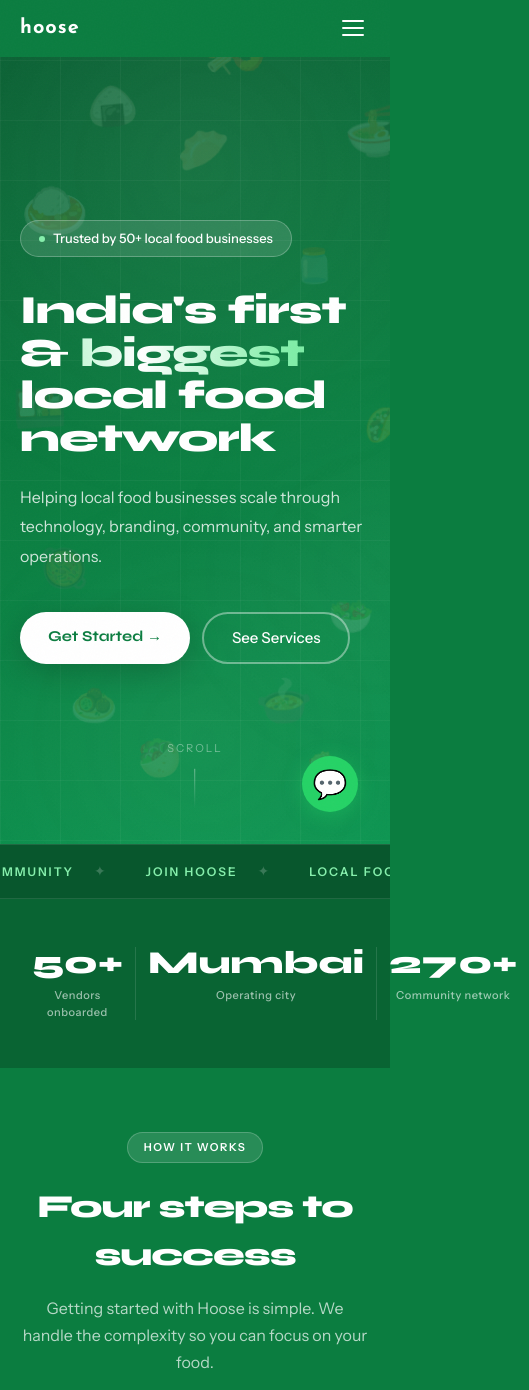
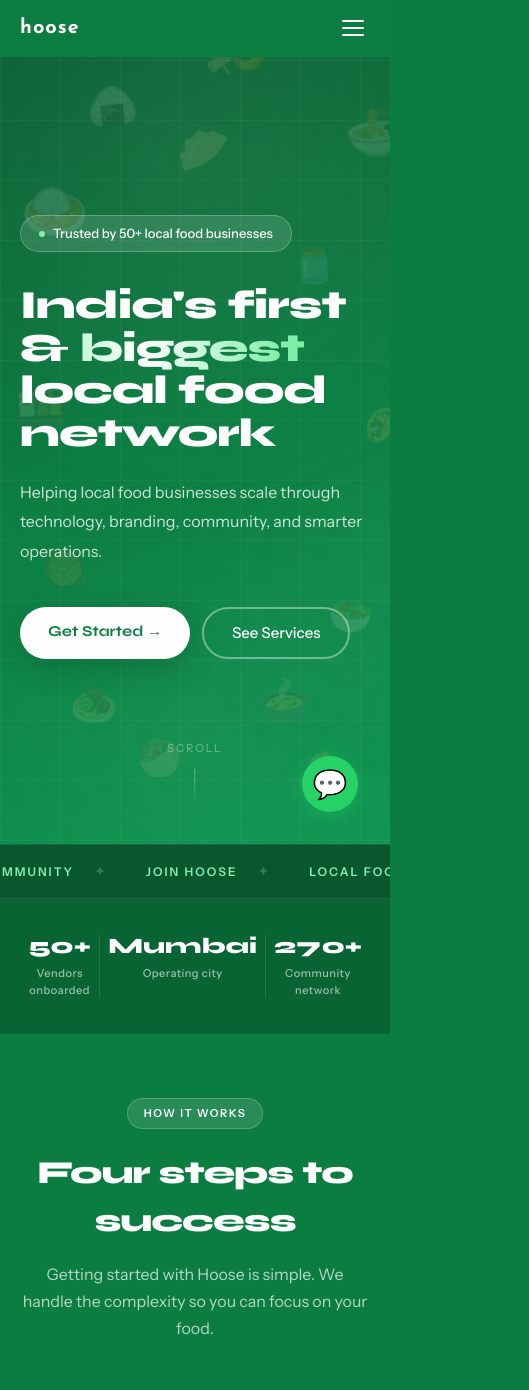
Before and after one commit to kasviii/hoose-startup, a React (Vite) app: page / in a window 390 px wide. Shown: the top 1390 px of the page, 529 px wide, since content can reach past the window. Built offline with nearby package versions, Linux system fonts and the light colour scheme.

Commit message:
trying to fix phone home and navbar

```diff
--- a/src/components/Navbar.jsx
+++ b/src/components/Navbar.jsx
@@ -164,7 +164,7 @@
             exit={{ opacity: 0, height: 0 }}
             transition={{ duration: 0.3, ease: [0.16, 1, 0.3, 1] }}
             style={{
-              position: "fixed", top: "52px", left: 0, right: 0,
+              position: "fixed", top: "50px", left: 0, right: 0,
               backgroundColor: "#085c30",
               zIndex: 998,
               borderBottom: "1px solid rgba(255,255,255,0.1)",
--- a/src/pages/Home.jsx
+++ b/src/pages/Home.jsx
@@ -132,7 +132,7 @@
 
         <div style={{position: "absolute", inset: 0, backgroundImage: "linear-gradient(rgba(255,255,255,0.04) 1px, transparent 1px), linear-gradient(90deg, rgba(255,255,255,0.04) 1px, transparent 1px)", backgroundSize: "60px 60px", zIndex: 1}} />
 
-        <motion.div style={{maxWidth: "1280px", margin: "0 auto", padding: isMobile ? "100px 20px 60px" : "100px 48px 60px", width: "100%", position: "relative", zIndex: 2, y: heroY, opacity: heroOpacity}}>
+        <motion.div style={{maxWidth: "1280px", margin: "0 auto", padding: isMobile ? "70px 20px 40px" : "100px 48px 60px", width: "100%", position: "relative", zIndex: 2, y: heroY, opacity: heroOpacity}}>
           <div style={{display: "grid", gridTemplateColumns: isMobile ? "1fr" : "1.1fr 0.9fr", gap: isMobile ? "40px" : "80px", alignItems: "center"}}>
 
             <div>
@@ -257,7 +257,7 @@
       </div>
 
       {/* STATS */}
-      <section style={{backgroundColor: "rgba(0,0,0,0.2)", color: "white", padding: isMobile ? "48px 0" : "72px 0"}}>
+      <section style={{backgroundColor: "rgba(0,0,0,0.2)", color: "white", padding: isMobile ? "36px 0" : "72px 0"}}>
         <div style={{maxWidth: "1280px", margin: "0 auto", padding: isMobile ? "0 20px" : "0 48px"}}>
           <div style={{display: "grid", gridTemplateColumns: "1fr 1fr 1fr", textAlign: "center"}}>
             {[[50, "+", "Vendors onboarded"], [null, "Mumbai", "Operating city"], [270, "+", "Community network"]].map(function(stat, i) {
@@ -265,13 +265,13 @@
               return (
                 <motion.div
                   key={label}
-                  style={{padding: isMobile ? "0 12px" : "0 40px", borderLeft: i > 0 ? "1px solid rgba(255,255,255,0.12)" : "none"}}
+                  style={{padding: isMobile ? "0 8px" : "0 40px", borderLeft: i > 0 ? "1px solid rgba(255,255,255,0.12)" : "none"}}
                   initial={{ opacity: 0, y: 24 }}
                   whileInView={{ opacity: 1, y: 0 }}
                   viewport={{ once: true }}
                   transition={{ delay: i * 0.1 }}
                 >
-                  <div style={{fontSize: isMobile ? "32px" : "52px", fontWeight: "900", fontFamily: "Syne, sans-serif", lineHeight: 1, color: "white"}}>
+                  <div style={{fontSize: isMobile ? "22px" : "52px", fontWeight: "900", fontFamily: "Syne, sans-serif", lineHeight: 1, color: "white"}}>
                     {num !== null ? <Counter target={num} suffix={suffix} /> : suffix}
                   </div>
                   <p style={{color: "rgba(255,255,255,0.6)", marginTop: "8px", fontSize: isMobile ? "11px" : "14px", fontWeight: "500", letterSpacing: "0.5px"}}>{label}</p>
```
